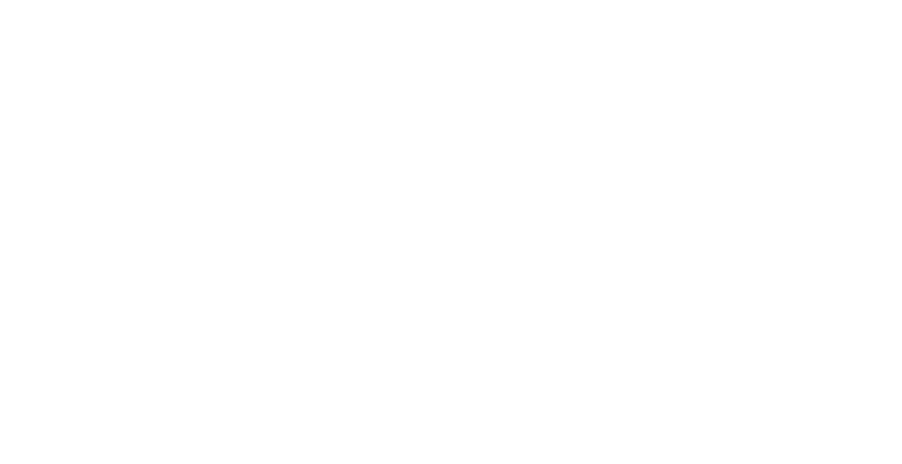
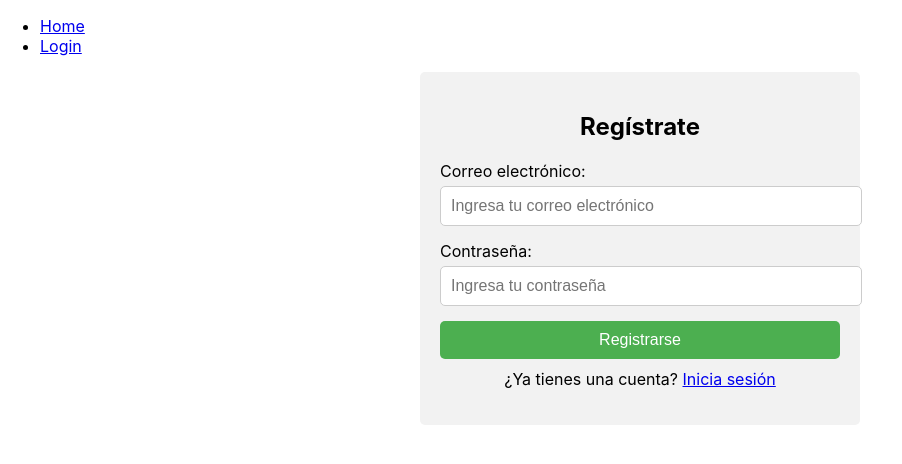
Before and after one commit to nicolasbus/goalmaster, a React (Create React App) app in the folder client/: page /signup in a window 1280 px wide. Before the commit this address had no page. Shown: the top 464 px of the page, without its empty margins (0-902 px from the left). Built offline with nearby package versions, Linux system fonts and the light colour scheme.

Commit message:
Actualizacion en inicio de sesion/token

```diff
--- a/client/src/App.js
+++ b/client/src/App.js
@@ -2,17 +2,26 @@ import ConfirmCode from './components/ConfirmCode';
 import Home from './pages/Home';
 import Login from './pages/Login';
 import SignUp from './pages/SignUp';
-import { BrowserRouter, Routes, Route } from 'react-router-dom';
+import { BrowserRouter, Routes, Route,Link } from 'react-router-dom';
+import ProtectedRoute from './components/ProtectedRoute';
+import Navbar from './components/Navbar';
 
 function App() {
+
+  const storedToken = localStorage.getItem('token');
+  console.log('Token almacenado:', storedToken);
+
   return (
     <BrowserRouter>
+    <div>
+      <Navbar/>
       <Routes>
-        <Route path="/" element={<Home />} />
+        <Route path="/home" element={<ProtectedRoute element={Home} />} />
         <Route path="/login" element={<Login />} />
-        <Route path="/registrarse" element={<SignUp />} />
+        <Route path="/signup" element={<SignUp />} />
         <Route path="/autenticacion" element={<ConfirmCode />} />
       </Routes>
+      </div>
     </BrowserRouter>
   );
 }
--- /dev/null
+++ b/client/src/components/Navbar.js
@@ -0,0 +1,32 @@
+import React from 'react';
+import { Link, Navigate } from 'react-router-dom';
+
+const Navbar = () => {
+    const handleLogout = () => {
+        localStorage.removeItem('token');
+
+      };
+
+      const isLoggedIn = !!localStorage.getItem('token');
+
+  return (
+    <nav>
+      <ul>
+        <li>
+          <Link to="/">Home</Link>
+        </li>
+        {isLoggedIn ? (
+          <li>
+            <button onClick={handleLogout}>Logout</button>
+          </li>
+        ) : (
+          <li>
+            <Link to="/login">Login</Link>
+          </li>
+            )}
+      </ul>
+    </nav>
+  );
+};
+
+export default Navbar;
--- /dev/null
+++ b/client/src/components/ProtectedRoute.js
@@ -0,0 +1,16 @@
+import React from 'react';
+import { Navigate } from 'react-router-dom';
+import Home from '../pages/Home';
+
+const ProtectedRoute = ({ element: Element, ...rest }) => {
+
+  const token = localStorage.getItem('token');
+
+  if (!token) {
+    return <Navigate to="/login" />;
+  }
+
+  return <Element {...rest} />;
+};
+
+export default ProtectedRoute;
--- a/client/src/pages/Login.js
+++ b/client/src/pages/Login.js
@@ -1,10 +1,22 @@
-import React, { useState } from 'react';
+import React, { useState, useEffect } from 'react';
+import { Link, Navigate } from 'react-router-dom';
 import axios from 'axios';
+import '../styles/Login.css'
+
 
 const Login = () => {
   const [email, setEmail] = useState('');
   const [password, setPassword] = useState('');
   const [errorMessage, setErrorMessage] = useState('');
+  const [token, setToken] = useState('');
+
+  useEffect(() => {
+
+    const storedToken = localStorage.getItem('token');
+    if (storedToken) {
+      setToken(storedToken);
+    }
+  }, []);
 
   const handleSubmit = async (e) => {
     e.preventDefault();
@@ -15,18 +27,26 @@ const Login = () => {
         password,
       });
 
+        localStorage.setItem('token', response.data.accessToken);
+        setToken(response.data.accessToken);
+        const storedToken = localStorage.getItem('token');
+        console.log('Token almacenado:', storedToken);
+
       console.log('Inicio de sesión exitoso:', response.data);
     } catch (error) {
       console.log('Error al iniciar sesión:', error.response.data.error);
       setErrorMessage('Error al iniciar sesión. Verifica tus credenciales.');
     }
   };
+  if (token) {
+    return <Navigate to="/home" />;
+  }
 
   return (
-    <div>
+    <div className="login-container">
       <h2>Iniciar sesión</h2>
       <form onSubmit={handleSubmit}>
-        <div>
+      <div className="form-group">
           <label>Email:</label>
           <input
             type="email"
@@ -35,7 +55,7 @@ const Login = () => {
             required
           />
         </div>
-        <div>
+        <div className="form-group">
           <label>Contraseña:</label>
           <input
             type="password"
@@ -47,6 +67,9 @@ const Login = () => {
         <button type="submit">Iniciar sesión</button>
       </form>
       {errorMessage && <p>{errorMessage}</p>}
+      <p className="signup-link">
+      ¿Aún no tienes cuenta? <Link to="/signup">Regístrate</Link>
+      </p>
     </div>
   );
 };
--- a/client/src/pages/SignUp.js
+++ b/client/src/pages/SignUp.js
@@ -1,6 +1,8 @@
 import React, { useState } from 'react';
 import axios from 'axios';
-import { useNavigate } from 'react-router-dom';
+import { useNavigate, Link } from 'react-router-dom';
+import '../styles/SignUp.css'
+
 
 const SignUp = () => {
   const [password, setPassword] = useState('');
@@ -26,23 +28,35 @@ const SignUp = () => {
   };
 
 return (
+  <div className="signup-container">
+    <h2>Regístrate</h2>
     <form onSubmit={handleSubmit}>
+      <div className="form-group">
+        <label>Correo electrónico:</label>
         <input
           type="email"
-        placeholder="Correo electrónico"
           value={email}
           onChange={(e) => setEmail(e.target.value)}
+          placeholder="Ingresa tu correo electrónico"
         />
+      </div>
+      <div className="form-group">
+        <label>Contraseña:</label>
         <input
           type="password"
-        placeholder="Contraseña"
           value={password}
           onChange={(e) => setPassword(e.target.value)}
+          placeholder="Ingresa tu contraseña"
         />
-      <button type="submit">Registrarse</button>
-
+      </div>
+      <button className="signup-button" type="submit">Registrarse</button>
     </form>
+    <p className="signup-link">
+      ¿Ya tienes una cuenta? <Link to="/login">Inicia sesión</Link>
+    </p>
+  </div>
 );
 };
 
+
 export default SignUp;
--- /dev/null
+++ b/client/src/styles/Login.css
@@ -0,0 +1,56 @@
+.login-container {
+    max-width: 400px;
+    margin: auto;
+    padding: 20px;
+    background-color: #f2f2f2;
+    border-radius: 5px;
+  }
+
+  .login-container h2 {
+    text-align: center;
+    margin-bottom: 20px;
+  }
+
+  .form-group {
+    margin-bottom: 15px;
+  }
+
+  .form-group label {
+    display: block;
+    margin-bottom: 5px;
+  }
+
+  .form-group input {
+    width: 100%;
+    padding: 10px;
+    font-size: 16px;
+    border-radius: 5px;
+    border: 1px solid #ccc;
+  }
+
+  button {
+    display: block;
+    width: 100%;
+    padding: 10px;
+    font-size: 16px;
+    background-color: #4caf50;
+    color: #fff;
+    border: none;
+    border-radius: 5px;
+    cursor: pointer;
+    transition: background-color 0.3s;
+  }
+
+  button:hover {
+    background-color: #45a049;
+  }
+
+  .error-message {
+    color: red;
+    margin-top: 10px;
+  }
+
+  .signup-link {
+    text-align: center;
+    margin-top: 10px;
+  }
--- /dev/null
+++ b/client/src/styles/SignUp.css
@@ -0,0 +1,56 @@
+.signup-container {
+    max-width: 400px;
+    margin: auto;
+    padding: 20px;
+    background-color: #f2f2f2;
+    border-radius: 5px;
+  }
+
+  .signup-container h2 {
+    text-align: center;
+    margin-bottom: 20px;
+  }
+
+  .form-group {
+    margin-bottom: 15px;
+  }
+
+  .form-group label {
+    display: block;
+    margin-bottom: 5px;
+  }
+
+  .form-group input {
+    width: 100%;
+    padding: 10px;
+    font-size: 16px;
+    border-radius: 5px;
+    border: 1px solid #ccc;
+  }
+
+  .signup-button {
+    display: block;
+    width: 100%;
+    padding: 10px;
+    font-size: 16px;
+    background-color: #4caf50;
+    color: #fff;
+    border: none;
+    border-radius: 5px;
+    cursor: pointer;
+    transition: background-color 0.3s;
+  }
+
+  .signup-button:hover {
+    background-color: #45a049;
+  }
+
+  .error-message {
+    color: red;
+    margin-top: 10px;
+  }
+
+  .signup-link {
+    text-align: center;
+    margin-top: 10px;
+  }
```
Lines whose indentation alone changed are shown as unchanged.
